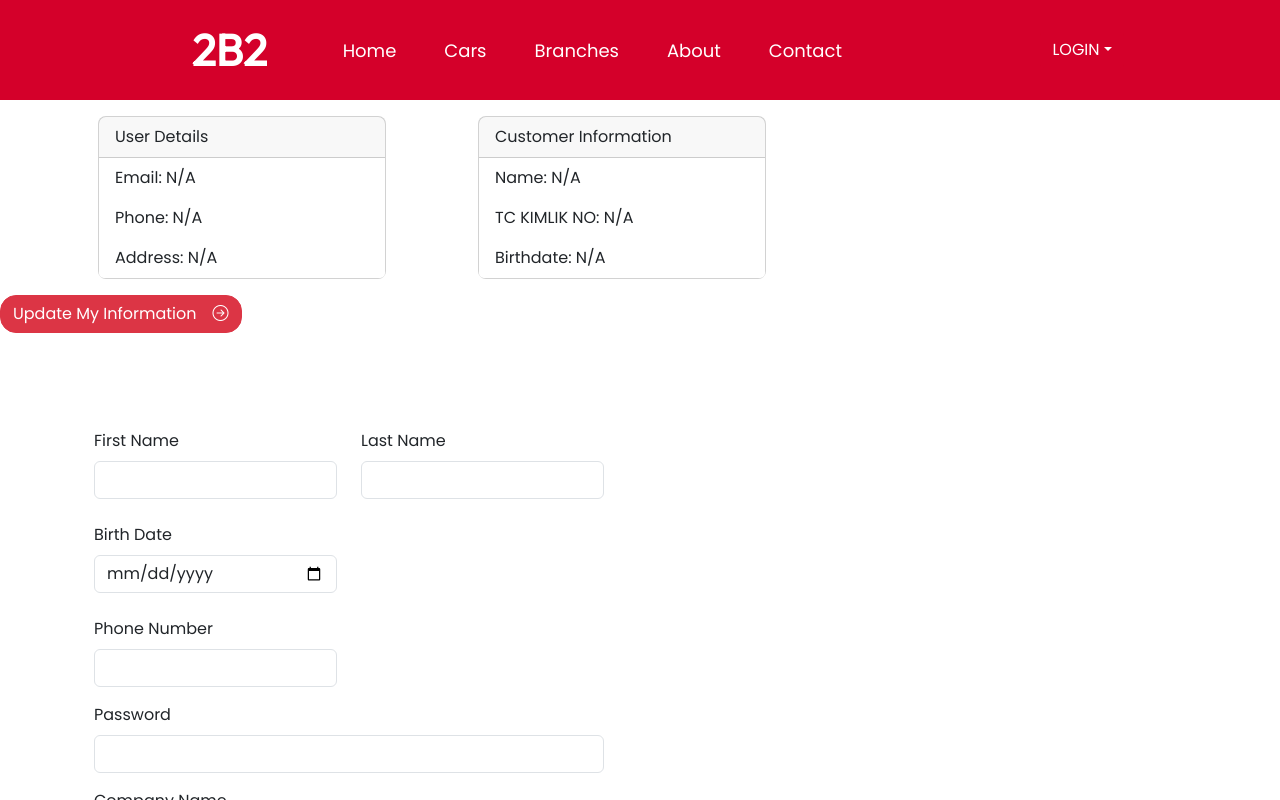
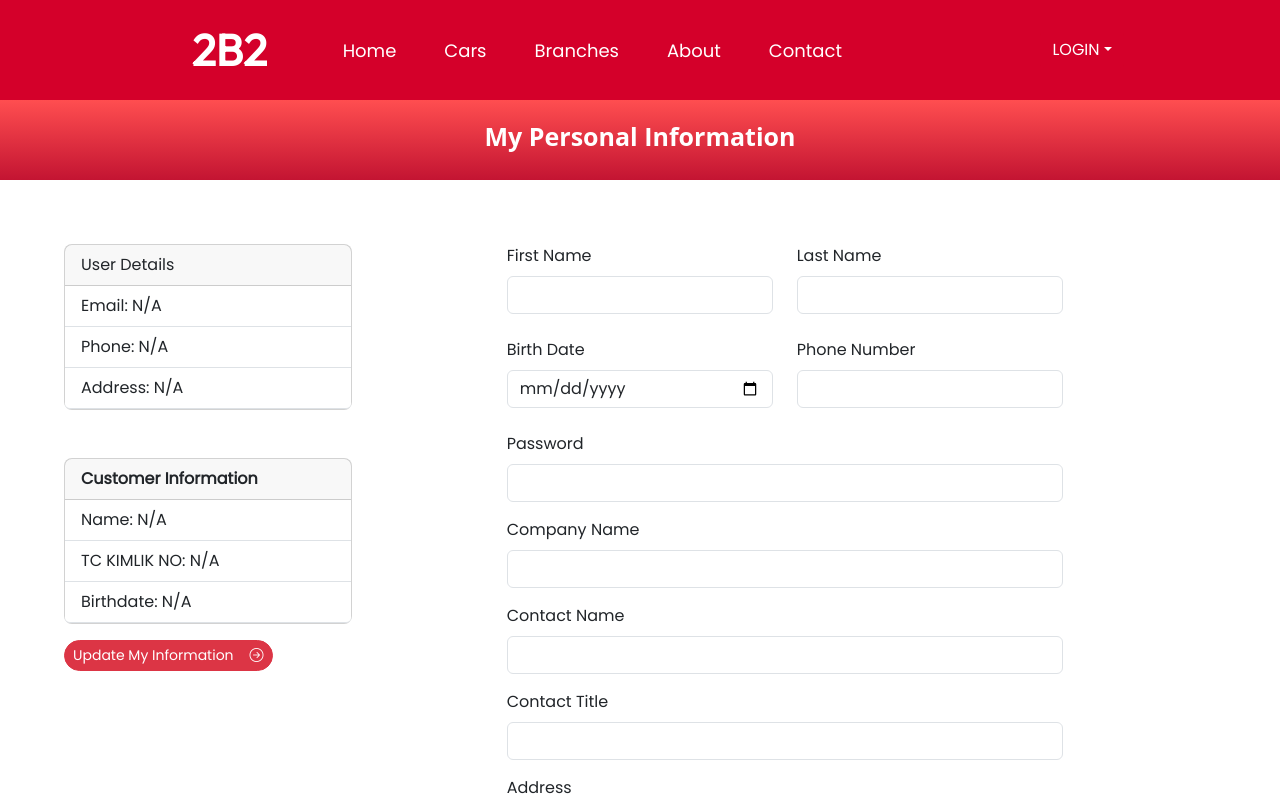
Before and after one commit to bedirhanbalci/RentACar-FrontEnd, a React (Create React App) app: page /profile in a window 1280 px wide. Both pictures are taken after a click on the button "Update My Information". Shown: the top 800 px of the page. Built offline with nearby package versions, Linux system fonts and the light colour scheme; no server answers.

Commit message:
Updated Profile Page

```diff
--- a/src/components/layout/UserUpdateForm/UserUpdateForm.tsx
+++ b/src/components/layout/UserUpdateForm/UserUpdateForm.tsx
@@ -46,7 +46,7 @@ const UserUpdateForm = ({ user, customer, setUpdate }: Props) => {
   return (
     <div>
       <div className="container">
-        <div className="row container col-lg-6 col-md-12 mt-5 mb-5 pt-5 pb-5">
+        <div className="row container  col-md-12 mt-3 mb-5  pb-5">
           <Formik
             validationSchema={validationSchema}
             initialValues={initialValues}
@@ -84,8 +84,7 @@ const UserUpdateForm = ({ user, customer, setUpdate }: Props) => {
                     type="date"
                   />
                 </div>
-              </div>
-              <div className="row mb-6">
+
                 <div className="col-md-6 col-lg-6">
                   <FormikInput
                     className="form-control"
--- a/src/pages/Profile/Profile.tsx
+++ b/src/pages/Profile/Profile.tsx
@@ -3,6 +3,7 @@ import { GetByIdUserResponse } from "../../models/user/responses/GetByIdUserResp
 import userService from "../../services/userService";
 import { useSelector } from "react-redux";
 import UserUpdateForm from "../../components/layout/UserUpdateForm/UserUpdateForm";
+import { Container } from "react-bootstrap";
 
 type Props = {};
 
@@ -32,35 +33,66 @@ const Profile = (props: Props) => {
 
   return (
     <>
-      <div className="container">
+      <div className="mb-5" style={{ fontFamily: "sans-serif" }}>
+        <section
+          className="page-header mb-5"
+          style={{
+            background: `linear-gradient(to top, #c31432, #ff4e50)`,
+            minHeight: "80px",
+          }}
+        >
+          <Container
+            style={{
+              display: "flex",
+              flexDirection: "column",
+              justifyContent: "center",
+              height: "80px",
+              textAlign: "center",
+            }}
+          >
+            <h1
+              className="title"
+              style={{
+                color: "white",
+                fontFamily: '"Open Sans", sans-serif',
+                fontSize: "25px",
+                fontWeight: "bold",
+              }}
+            >
+              My Personal Information
+            </h1>
+          </Container>
+        </section>
         <div className="row">
-          <div className="col-md-4">
-            <div className="card mt-3">
+          <div>
+            <div className="row">
+              <div className="col-md-4 ms-5">
+                <div className="card mt-3 mb-5">
                   <div className="card-header">User Details</div>
                   <ul className="list-group list-group-flush">
-                <li className="list-group-item">
+                    <li className="list-group-item border-bottom">
                       Email: {user?.email || "N/A"}
                     </li>
-                <li className="list-group-item">
+                    <li className="list-group-item border-bottom">
                       Phone: {user?.phoneNumber || "N/A"}
                     </li>
-                <li className="list-group-item">
+                    <li className="list-group-item border-bottom">
                       Address: {user?.address || "N/A"}
                     </li>
                   </ul>
                 </div>
+                <div className="card mt-3">
+                  <div className="card-header fw-bold ">
+                    Customer Information
                   </div>
-          <div className="col-md-8">
-            <div className="card mt-3">
-              <div className="card-header">Customer Information</div>
                   <ul className="list-group list-group-flush">
-                <li className="list-group-item">
+                    <li className="list-group-item border-bottom">
                       Name: {customer?.firstName} {customer?.lastName || "N/A"}
                     </li>
-                <li className="list-group-item">
+                    <li className="list-group-item border-bottom">
                       TC KIMLIK NO: {customer?.nationalityNo || "N/A"}
                     </li>
-                <li className="list-group-item">
+                    <li className="list-group-item border-bottom">
                       Birthdate: {customer?.birthDate || "N/A"}
                     </li>
                     {customer?.companyName && (
@@ -85,12 +117,10 @@ const Profile = (props: Props) => {
                     )}
                   </ul>
                 </div>
-          </div>
-        </div>
-      </div>
 
+                <div className="col-md-8 ms-3">
                   <button
-        className="btn btn-danger rounded-4"
+                    className="btn btn-sm btn-danger rounded-4"
                     onClick={() => {
                       setEditable(!editable);
                       setUpdated(false);
@@ -99,14 +129,21 @@ const Profile = (props: Props) => {
                     Update My Information
                     <i className="bi bi-arrow-right-circle ps-3" />
                   </button>
-
+                </div>
+              </div>
               {editable && (
+                <div className="col-md-6">
                   <UserUpdateForm
                     user={user}
                     customer={customer}
                     setUpdate={setUpdated}
-        />
+                  />{" "}
+                </div>
               )}
+            </div>
+          </div>
+        </div>
+      </div>
     </>
   );
 };
```
Lines whose indentation alone changed are shown as unchanged.
